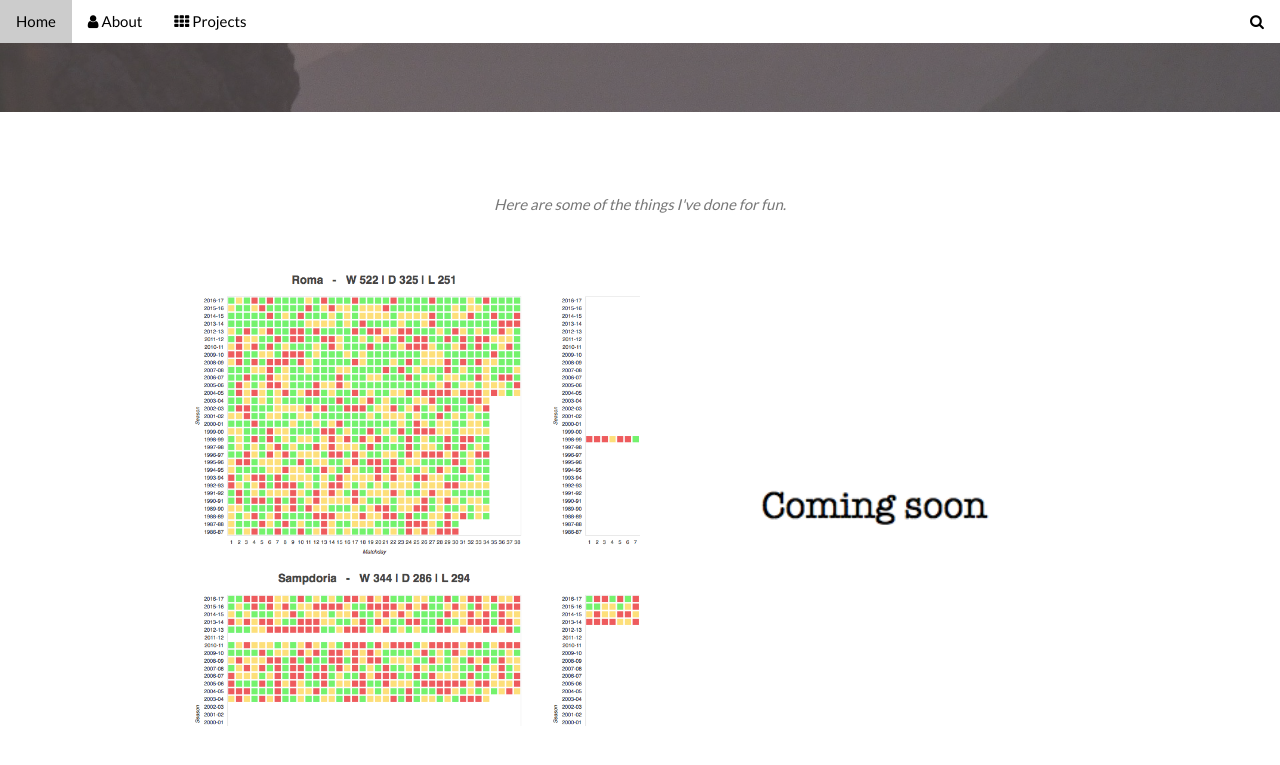
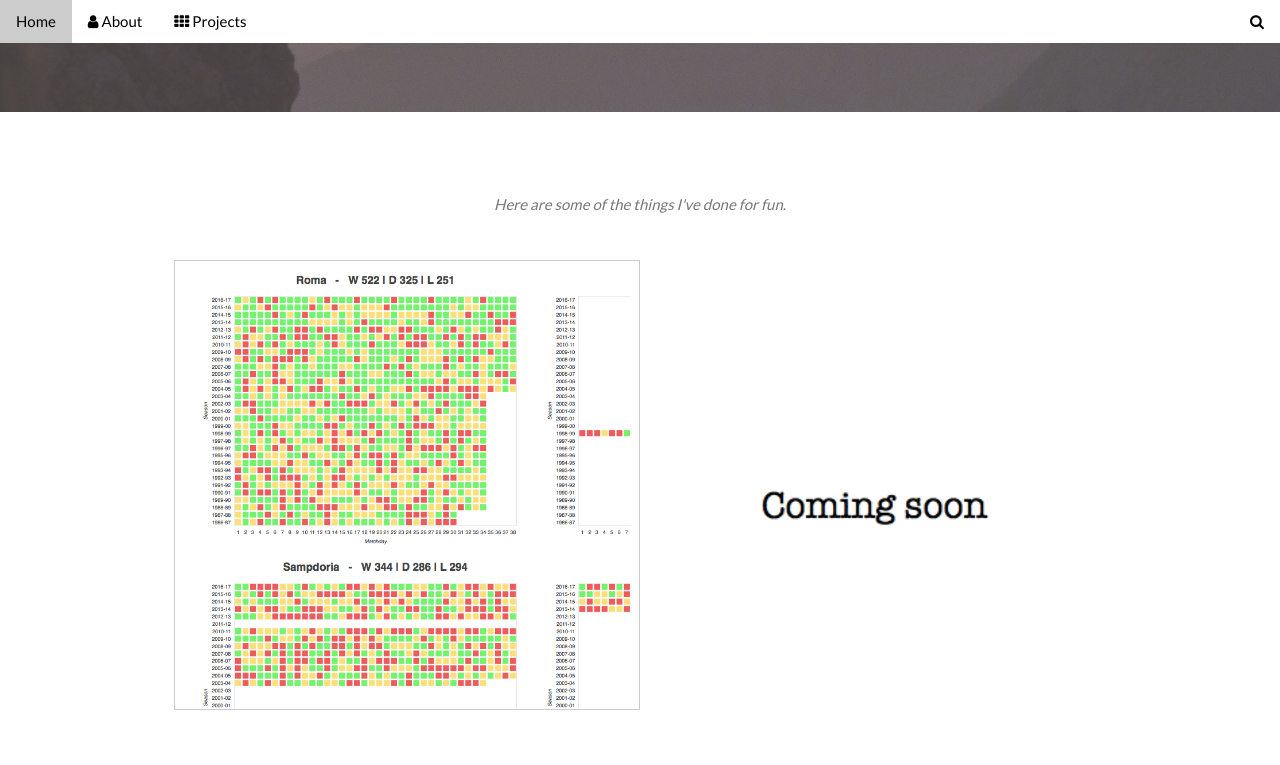
Before and after one commit to ptrmoli/ptrmoli.github.io, a Jekyll site: the page index.html, which Jekyll copies as it is, in a window 1280 px wide and 900 px high, scrolled down 1777 px. Shown: the top 765 px of the window. Built offline with Jekyll 4.4.1, drawn with Linux system fonts in a browser that asks for light colours.

Commit message:
Update index.html

```diff
--- a/index.html
+++ b/index.html
@@ -106,13 +106,11 @@ body, html {
 
   <!-- Responsive Grid. Two columns on tablets, laptops and desktops. Will stack on mobile devices/small screens (100% width) -->
   <div class="w3-row-padding w3-center">
-    <div class="w3-card-5">
-      <div class="w3-col m6">
+    <div class="w3-col m6 w3-border">
       <img src="https://ptrmoli.github.io/assets/images/serieAresults.png" style="width:100%" onclick="onClick(this)" class="w3-hover-opacity" alt="The mist over the mountains">
-      </div>
     </div>
 
-    <div class="w3-card-5">
+    <div class="w3-card-4">
       <div class="w3-col m6">
       <img src="https://ptrmoli.github.io/assets/images/comingsoon.png" style="width:100%" onclick="onClick(this)" class="w3-hover-opacity" alt="The mist over the mountains">
       </div>
```
